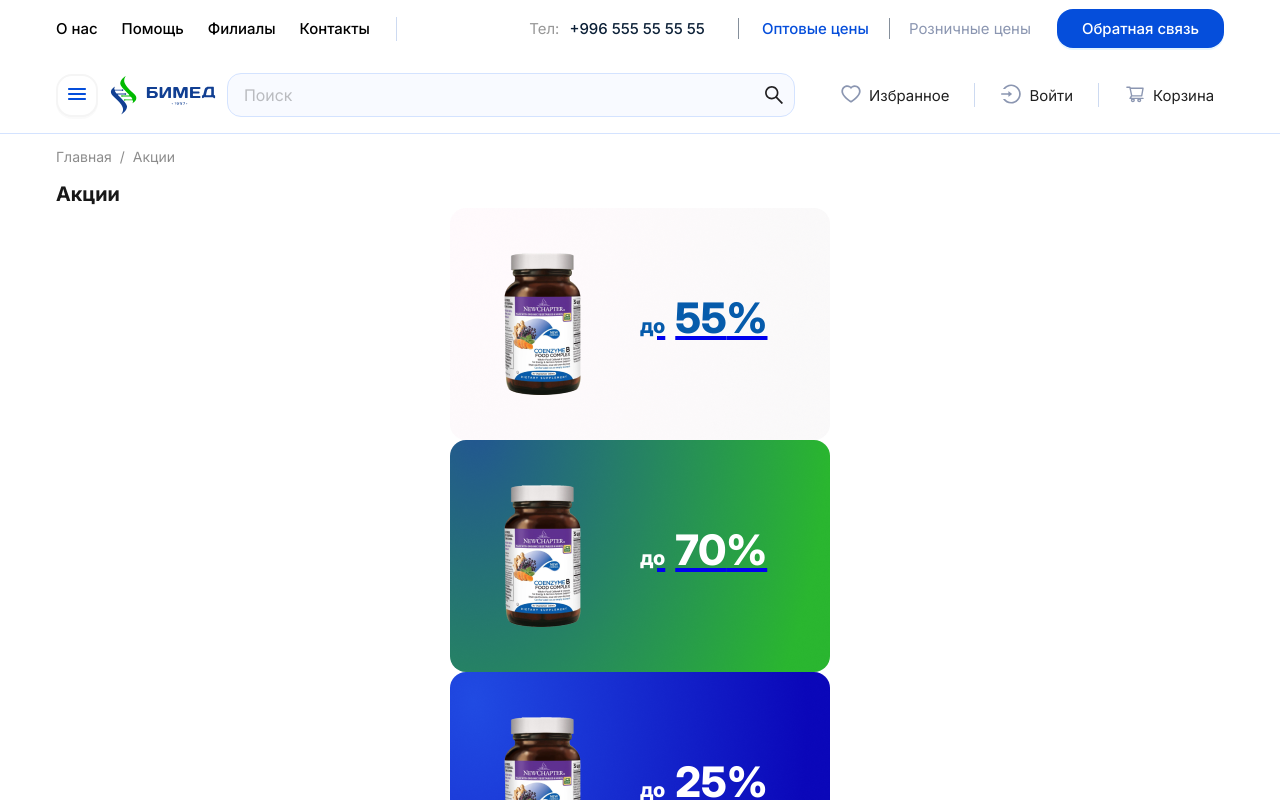
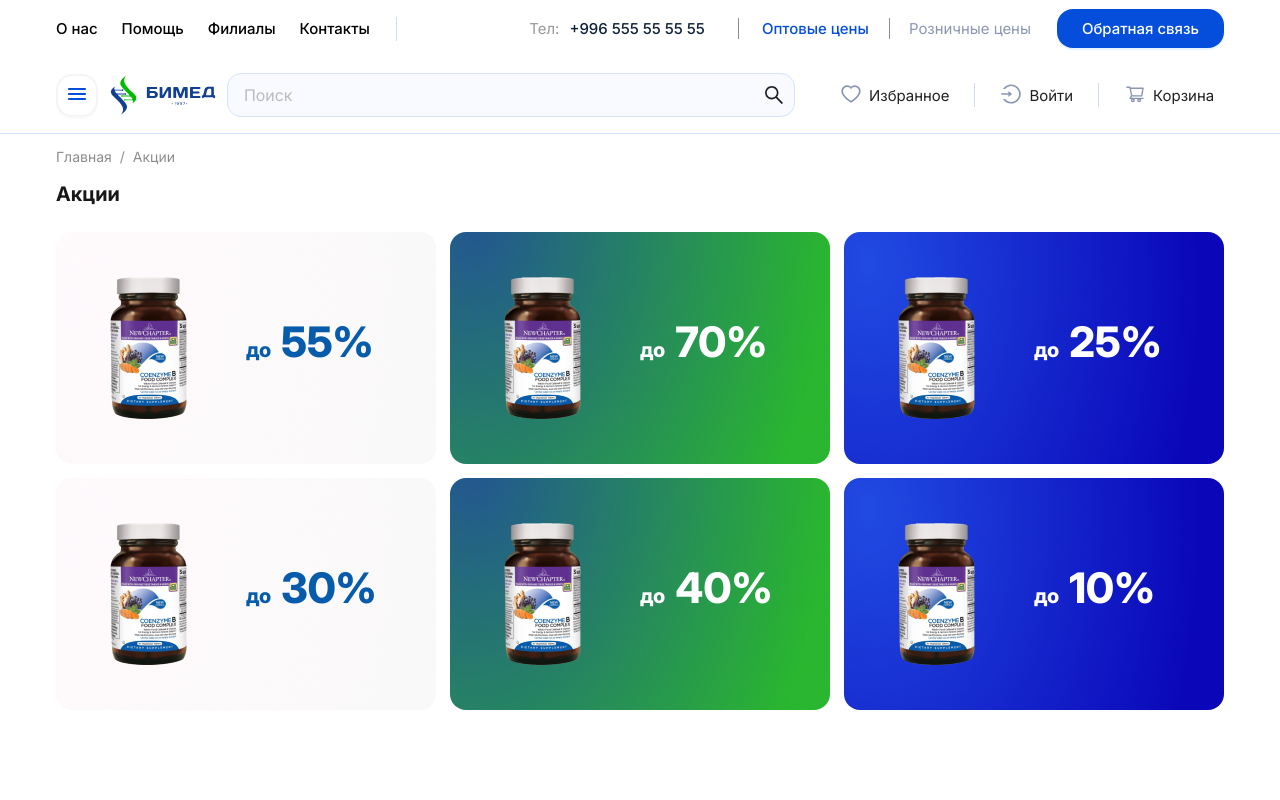
Before and after one commit to arnasir505/bimed, a React (Vite) app: page /promotions in a window 1280 px wide. Shown: the top 800 px of the page. Built offline with nearby package versions, Linux system fonts and the light colour scheme; what google-libphonenumber would draw is missing.

Commit message:
Fix grid on Promotions page

```diff
--- a/src/pages/promotions/ui/Promotions.tsx
+++ b/src/pages/promotions/ui/Promotions.tsx
@@ -19,9 +19,9 @@
           <Typography.Title level={4} className='promotions__title'>
             Акции
           </Typography.Title>
-          <div className='promotions__wrapper'></div>
+          <div className='promotions__wrapper'>
             {promotions.map((item) => (
-            <Link to={'/'} key={item.id}>
+              <Link to={'/'} key={item.id} className='promotions__item-link'>
                 <div className='promotions-carousel__wrap'>
                   <Flex align='center' className={`promotions-carousel__item item-${item.id}`}>
                     <img src={item.img} alt='' className='promotions-carousel__img' />
@@ -33,6 +33,7 @@
                 </div>
               </Link>
             ))}
+          </div>
         </Container>
       </main>
     </Layout>
--- a/src/pages/promotions/ui/style.css
+++ b/src/pages/promotions/ui/style.css
@@ -1,7 +1,17 @@
-.promotions__breadcrumb, .promotions__title {
+.promotions__breadcrumb,
+.promotions__title {
   margin-top: 12px;
 }
 
 .promotions__wrapper {
+  display: grid;
+  grid-template-columns: repeat(auto-fit, 380px);
+  grid-template-rows: auto;
+  justify-content: center;
+  gap: 14px;
+  margin: 24px 0 90px 0;
+}
 
+.promotions__item-link {
+  text-decoration: none;
 }
```
Lines whose indentation alone changed are shown as unchanged.
